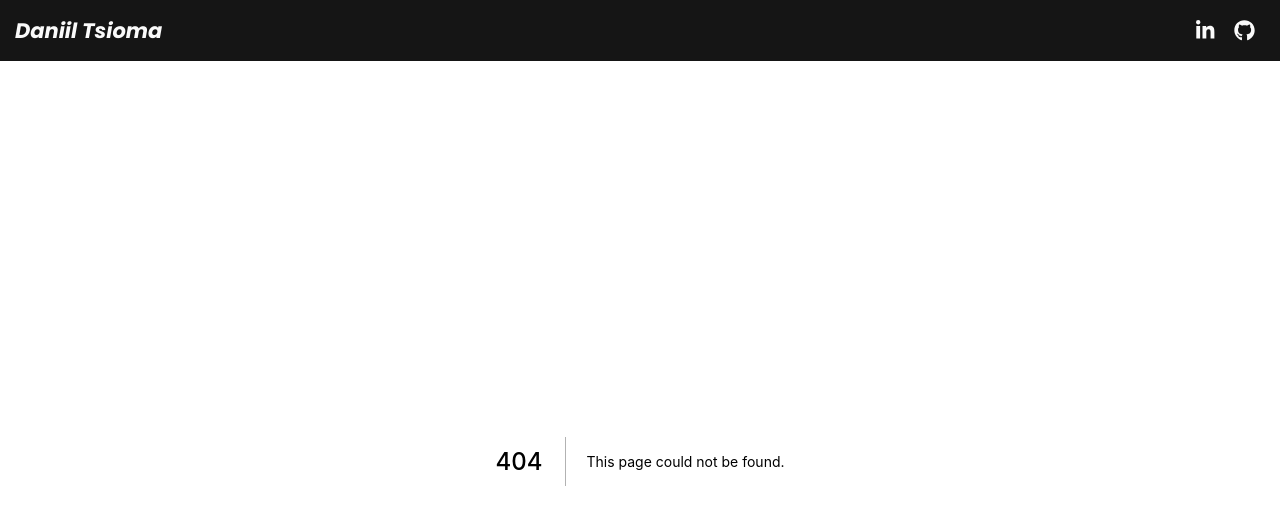
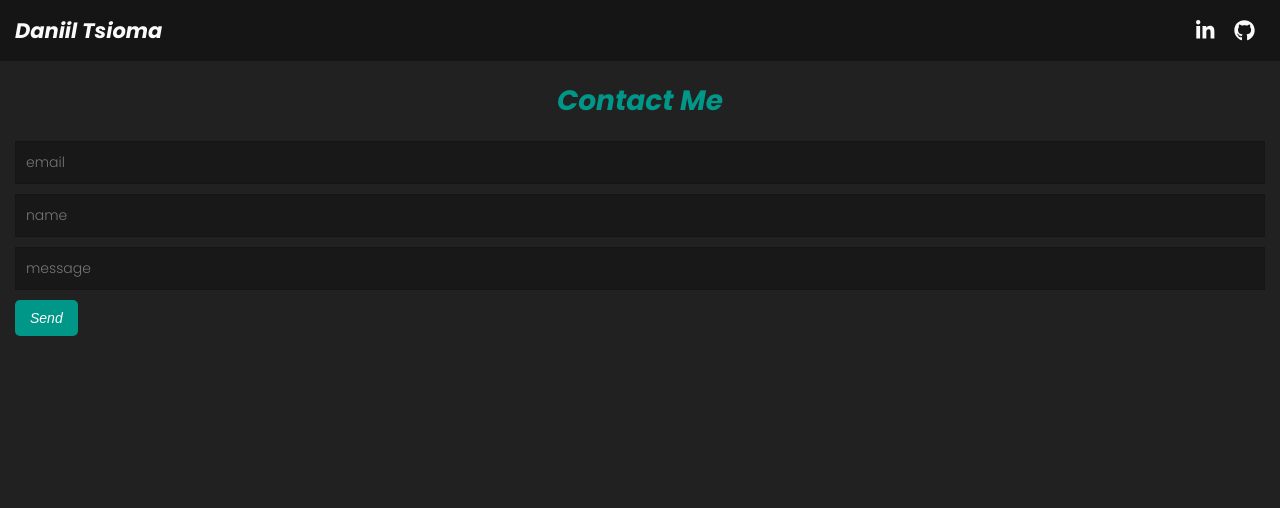
Before and after one commit to dtsioma/dtsioma.com, a Next.js app: page /contact in a window 1280 px wide. Before the commit this address had no page. Shown: the top 508 px of the page. Built offline with nearby package versions, Linux system fonts and the light colour scheme.

Commit message:
Added Contact Me page with mock form

```diff
--- /dev/null
+++ b/components/contact/form/ContactForm.module.css
@@ -0,0 +1,29 @@
+.Control {
+  width: 100%;
+  background-color: var(--darker);
+  border: 1px solid var(--darkest);
+  margin-bottom: 10px;
+  padding: 10px;
+  color: var(--light);
+  font-family: inherit;
+  font-size: 1em;
+}
+
+.Textarea {
+  resize: none;
+}
+
+.Footer {
+  display: flex;
+  justify-content: space-between;
+  align-items: center;
+}
+
+.Validation {
+  display: flex;
+  align-items: center;
+}
+
+.ValidationItem:not(:first-child) {
+  margin-left: 10px;
+}
--- /dev/null
+++ b/components/contact/form/ContactForm.tsx
@@ -0,0 +1,113 @@
+import { useState } from "react";
+import { Button } from "../../general/button/Button";
+import { Formik, Form, Field, FormikValues, FormikHelpers } from "formik";
+import * as Yup from "yup";
+import styles from "./ContactForm.module.css";
+
+interface ContactFormik {
+  email: string;
+  fullName: string;
+  message: string;
+}
+
+const ContactForm = () => {
+  const [loading, setLoading] = useState<boolean>(false);
+  const [response, setResponse] = useState<string>("");
+
+  const ContactSchema = Yup.object().shape({
+    email: Yup.string().email("invalid email :(").required("email!"),
+    fullName: Yup.string()
+      .min(2, "too short :(")
+      .max(40, "too long :0")
+      .required("name!"),
+    message: Yup.string().max(1000, "too long :0").required("message!"),
+  });
+
+  const handleSubmit = (
+    values: FormikValues,
+    { resetForm }: FormikHelpers<ContactFormik>
+  ) => {
+    setLoading(true);
+    setTimeout(() => {
+      resetForm();
+      setLoading(false);
+      setResponse("Message sent!");
+      setTimeout(() => {
+        setResponse("");
+      }, 3000);
+    }, 3000);
+  };
+
+  return (
+    <Formik
+      initialValues={{ email: "", fullName: "", message: "" }}
+      validationSchema={ContactSchema}
+      onSubmit={handleSubmit}
+    >
+      {({ errors, touched }) => (
+        <Form>
+          <Field
+            name="email"
+            placeholder="email"
+            className={[styles.Control, styles.Input].join(" ")}
+          />
+          <Field
+            name="fullName"
+            placeholder="name"
+            className={[styles.Control, styles.Input].join(" ")}
+          />
+          <Field
+            name="message"
+            placeholder="message"
+            className={[styles.Control, styles.Textarea].join(" ")}
+          />
+          <div className={styles.Footer}>
+            <Button colorName="contact-me" type="submit">
+              Send
+            </Button>
+            {!loading && (
+              <div className={styles.Validation}>
+                {touched.email && (
+                  <span
+                    style={{
+                      color: errors.email ? "var(--red)" : "var(--green)",
+                    }}
+                    className={styles.ValidationItem}
+                  >
+                    {errors.email || "email :D"}
+                  </span>
+                )}
+                {touched.fullName && (
+                  <span
+                    style={{
+                      color: errors.fullName ? "var(--red)" : "var(--green)",
+                    }}
+                    className={styles.ValidationItem}
+                  >
+                    {errors.fullName || "name :D"}
+                  </span>
+                )}
+                {touched.message && (
+                  <span
+                    style={{
+                      color: errors.message ? "var(--red)" : "var(--green)",
+                    }}
+                    className={styles.ValidationItem}
+                  >
+                    {errors.message || "message :D"}
+                  </span>
+                )}
+              </div>
+            )}
+            {loading && "Loading..."}
+            {response && (
+              <span style={{ color: "var(--green)" }}>{response}</span>
+            )}
+          </div>
+        </Form>
+      )}
+    </Formik>
+  );
+};
+
+export default ContactForm;
--- a/components/general/button/Button.tsx
+++ b/components/general/button/Button.tsx
@@ -4,18 +4,21 @@ interface ButtonProps {
   children: JSX.Element | string;
   clicked?: () => void;
   colorName: string;
+  type?: "button" | "submit" | "reset" | undefined;
 }
 
 export const Button: React.FC<ButtonProps> = ({
   children,
   clicked,
   colorName,
+  type,
 }) => {
   return (
     <button
       className={styles.Button}
       onClick={clicked}
       style={{ backgroundColor: `var(--${colorName}-color)` }}
+      type={type || "button"}
     >
       {children}
     </button>
--- a/package.json
+++ b/package.json
@@ -13,9 +13,11 @@
     "@fortawesome/free-brands-svg-icons": "^5.15.4",
     "@fortawesome/free-solid-svg-icons": "^5.15.4",
     "@fortawesome/react-fontawesome": "^0.1.15",
+    "formik": "^2.2.9",
     "next": "11.0.1",
     "react": "17.0.2",
-    "react-dom": "17.0.2"
+    "react-dom": "17.0.2",
+    "yup": "^0.32.9"
   },
   "devDependencies": {
     "@iconify/react": "^3.0.0-beta.1",
--- /dev/null
+++ b/pages/contact.tsx
@@ -0,0 +1,22 @@
+import Head from "next/head";
+import Container from "../components/general/container/Container";
+import Heading from "../components/general/heading/Heading";
+import ContactForm from "../components/contact/form/ContactForm";
+
+const Contact = () => {
+  return (
+    <>
+      <Head>
+        <title>Contact Me /// Daniil Tsioma</title>
+      </Head>
+      <Container>
+        <Heading colorName="contact-me" centered>
+          Contact Me
+        </Heading>
+        <ContactForm />
+      </Container>
+    </>
+  );
+};
+
+export default Contact;
--- a/styles/global.css
+++ b/styles/global.css
@@ -35,6 +35,8 @@
   --tech-color: #3f51b5;
   --projects-color: #e91e63;
   --contact-me-color: #009688;
+  --green: #4caf50;
+  --red: #f44336;
 }
 
 * {
```
Also changed, not shown: 1 other file (tests, documents, lock files or other folders).
